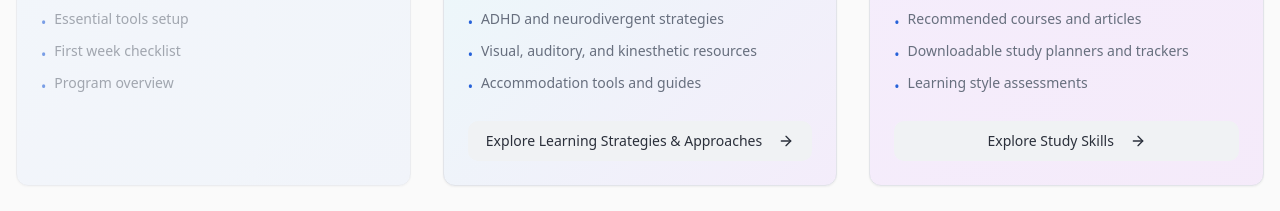
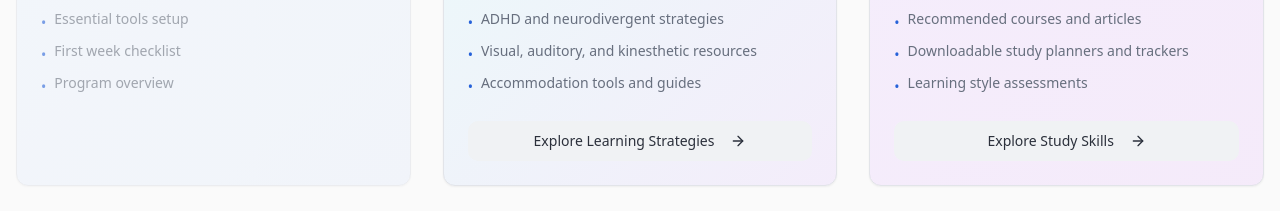
Before and after one commit to jenidub/learnhub-yearup, a React (Vite) app: page / in a window 1280 px wide. Shown: the part 1120-1331 px from the top of the page. Built offline with nearby package versions, Linux system fonts and the light colour scheme; the HTML template or start-up script is replaced by a standard one.

Commit message:
Changes
Co-authored-by: jenidub <30510501+jenidub@users.noreply.github.com>

```diff
--- a/src/pages/Index.tsx
+++ b/src/pages/Index.tsx
@@ -34,6 +34,7 @@ const sections = [
     link: "/learning-strategies",
     gradient: "bg-gradient-teal",
     isNew: true,
+    buttonLabel: "Explore Learning Strategies",
   },
   {
     title: "Study Skills",
```
